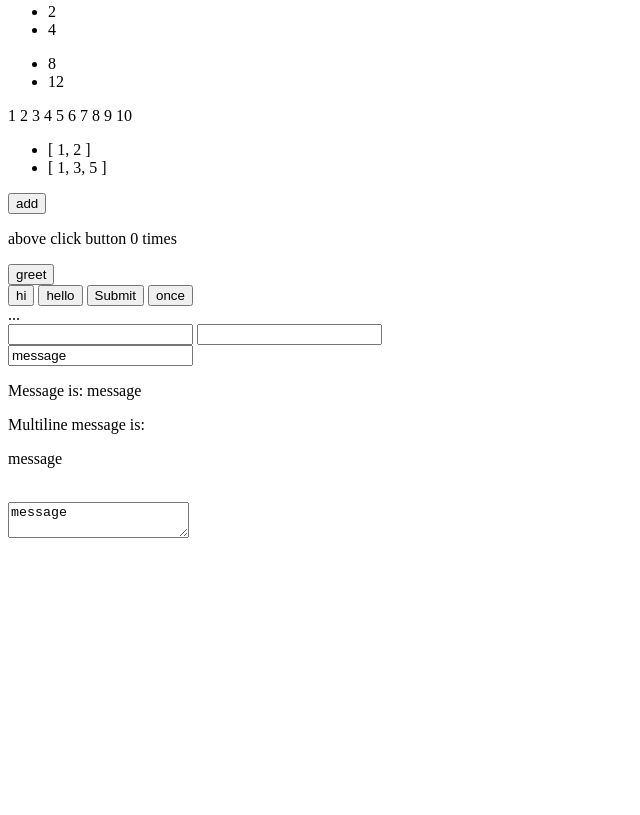
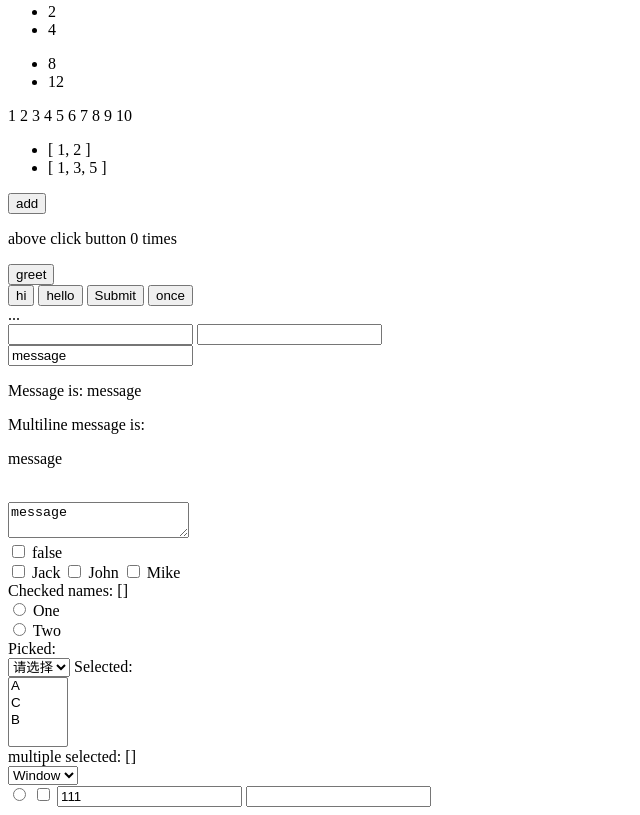
Before and after one commit to langcastle/fishweb, a plain HTML site: page index.html in a window 1280 px wide. Shown: the part 1637-2452 px from the top of the page, without its empty margins (0-640 px from the left). Before the commit the page ends 2187 px from the top, so only its background shows below. Drawn offline with Linux system fonts and the light colour scheme.

Commit message:
组件基础

```diff
--- a/index.html
+++ b/index.html
@@ -194,10 +194,98 @@
         <br>
         <textarea v-model="message" placeholder="add multiple lines"></textarea>
     </div>
+    <div id="app41">
+        <input type="checkbox" id="checkbox" v-model="checked">
+        <label for="checkbox">{{ checked }}</label>
+    </div>
+    <div id="app42">
+        <input type="checkbox" id="jack" value="Jack" v-model="checkedNames">
+        <label for="jack">Jack</label>
+        <input type="checkbox" id="john" value="John" v-model="checkedNames">
+        <label for="john">John</label>
+        <input type="checkbox" id="mike" value="Mike" v-model="checkedNames">
+        <label for="mike">Mike</label>
+        <br>
+        <span>Checked names: {{ checkedNames }}</span>
+    </div>
+    <div id="app43">
+        <input type="radio" id="one" value="One" v-model="picked">
+        <label for="one">One</label>
+        <br>
+        <input type="radio" id="two" value="Two" v-model="picked">
+        <label for="two">Two</label>
+        <br>
+        <span>Picked: {{picked}}</span>
+        <br>
+        <select v-model="selected">
+            <option disabled value="">请选择</option>
+            <option>A</option>
+            <option>B</option>
+            <option>C</option>
+        </select>
+        <span>Selected: {{ selected }}</span>
+        <br>
+        <select v-model="mulselected" multiple style="width: 60px;">
+            <option>A</option>
+            <option>C</option>
+            <option>B</option>
+        </select>
+        <br>
+        <label>multiple selected: {{mulselected}}</label>
+        <br>
+        <select v-model="vforSelected">
+            <option v-for="option in options" v-bind:value="option.value">
+                {{option.text}}
+            </option>
+        </select>
+        <br>
+        <input type="radio" v-model="picked" value="a">
+        <label>{{picked}}</label>
+        <input type="checkbox" v-model="toggle" true-value="yes" false-value="no">
+        <input v-model.lazy="msg">
+        <input v-model.number="age" type="number">
+    </div>
 </body>
 
 </html>
 <script>
+    var app43 = new Vue({
+        el: '#app43',
+
+        data: {
+            picked: '',
+            selected: '',
+            mulselected: [],
+            vforSelected: "window",
+            toggle: true,
+            msg: "111",
+            options: [{
+                    text: "Desk",
+                    value: "desk"
+                },
+                {
+                    text: "Window",
+                    value: "window"
+                },
+                {
+                    text: "Door",
+                    value: "door"
+                }
+            ]
+        }
+    })
+    var app42 = new Vue({
+        el: '#app42',
+        data: {
+            checkedNames: []
+        }
+    });
+    var app41 = new Vue({
+        el: '#app41',
+        data: {
+            checked: false
+        }
+    });
     var app40 = new Vue({
         el: '#app40',
         data: {
@@ -207,22 +295,22 @@
     var app39 = new Vue({
         el: '#app39',
         methods: {
-            say: function(mess){
+            say: function (mess) {
                 alert(mess);
             },
-            warn: function(message, event){
+            warn: function (message, event) {
                 if (event) {
                     event.preventDefault()
                 }
                 alert(message)
             },
-            dothis: function(){
+            dothis: function () {
                 alert(1)
             },
-            submit: function(){
+            submit: function () {
                 alert('enter')
             },
-            onPageDown: function(){
+            onPageDown: function () {
                 alert('onPageDown')
             }
         }
@@ -233,9 +321,9 @@
             name: 'vue.js'
         },
         methods: {
-            greet: function(event){
+            greet: function (event) {
                 alert("hello " + this.name);
-                if(event){
+                if (event) {
                     alert(event.target.tagName);
                 }
             }
@@ -251,7 +339,8 @@
         el: '#app36',
         data: {
             todos: [
-                [1,2],[1,3,5]
+                [1, 2],
+                [1, 3, 5]
             ]
         }
     });
```
